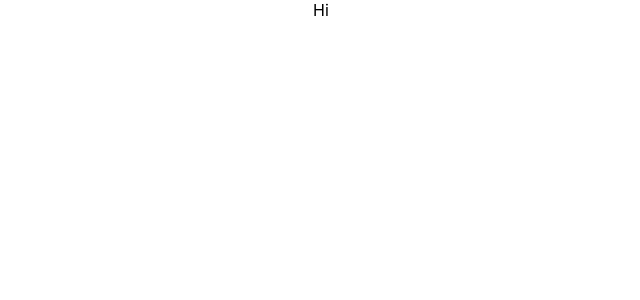
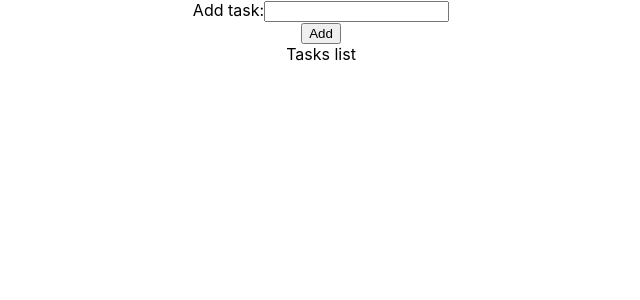
Before and after one commit to ArtemKozar/ToDoSt, a React (Create React App) app: page / in a window 1280 px wide. Shown: the top 300 px of the page, without its empty margins (319-959 px from the left). Built offline with nearby package versions, Linux system fonts and the light colour scheme.

Commit message:
Add NewTask, TaskList, ListItem components

```diff
--- a/src/App.js
+++ b/src/App.js
@@ -1,9 +1,17 @@
+import { useState } from 'react'
 import './App.css'
+import NewTask from './components/NewTask/NewTask'
+import TasksList from './components/TasksList/TasksList'
 
 function App() {
+  const [allTasks, setAllTasks] = useState([])
+  console.log(allTasks)
+
   return (
     <div className="App">
-      <span>Hi</span>
+      <NewTask setAllTasks={setAllTasks} />
+      <br />
+      <TasksList allTasks={allTasks} />
     </div>
   )
 }
--- /dev/null
+++ b/src/components/NewTask/NewTask.jsx
@@ -0,0 +1,37 @@
+import { useState } from 'react'
+import PropTypes from 'prop-types'
+
+const NewTask = ({ setAllTasks }) => {
+  const [toDo, setToDo] = useState({ task: '', isDone: false })
+
+  const handleInput = (event) => {
+    setToDo({ ...toDo, task: event.target.value })
+  }
+
+  const handleAddTask = () => {
+    setAllTasks((prevAllTasks) => [...prevAllTasks, toDo])
+    setToDo({ ...toDo, task: '' })
+  }
+
+  return (
+    <>
+      <label>
+        Add task:
+        <input
+          type="text"
+          value={toDo.task}
+          name="addTask"
+          onChange={handleInput}
+        />
+      </label>
+      <br />
+      <button onClick={handleAddTask}>Add</button>
+    </>
+  )
+}
+
+NewTask.propTypes = {
+  setAllTasks: PropTypes.func.isRequired,
+}
+
+export default NewTask
--- /dev/null
+++ b/src/components/TasksList/ListItem/ListItem.jsx
@@ -0,0 +1,12 @@
+const ListItem = ({ task }) => {
+  return (
+    <>
+      <div>
+        {task.task}
+        {!task.isDone ? <span> + </span> : <span> - </span>}
+      </div>
+    </>
+  )
+}
+
+export default ListItem
--- /dev/null
+++ b/src/components/TasksList/TasksList.jsx
@@ -0,0 +1,19 @@
+import { PropTypes } from 'prop-types'
+import ListItem from './ListItem/ListItem'
+const TasksList = ({ allTasks }) => {
+  console.log(allTasks)
+  return (
+    <>
+      <div>Tasks list</div>
+      {allTasks?.map((task) => {
+        return <ListItem task={task}/>
+      })}
+    </>
+  )
+}
+
+TasksList.propTypes = {
+  allTasks: PropTypes.array.isRequired,
+}
+
+export default TasksList
```
Also changed, not shown: src/components/NewTask/NewTask.scss (added), src/components/TasksList/ListItem/ListItem.scss (added), src/components/TasksList/TasksList.scss (added).
